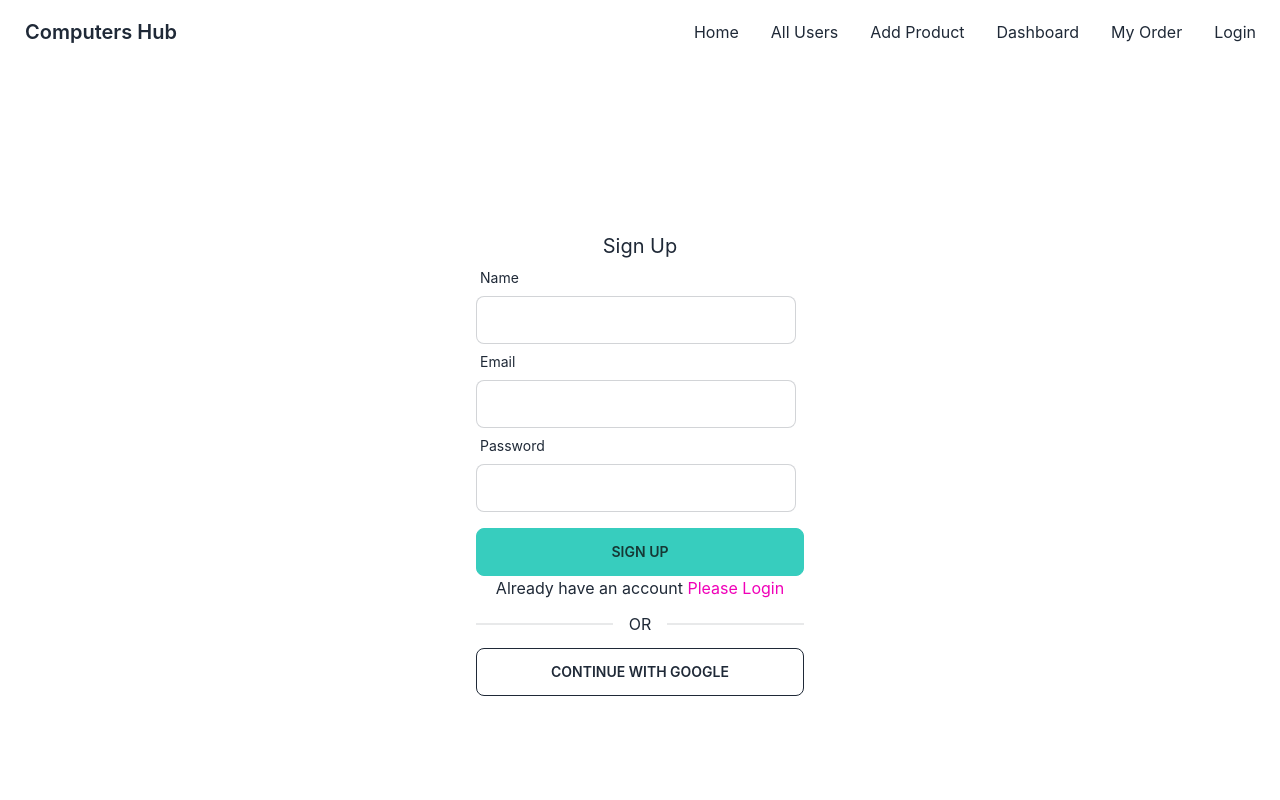
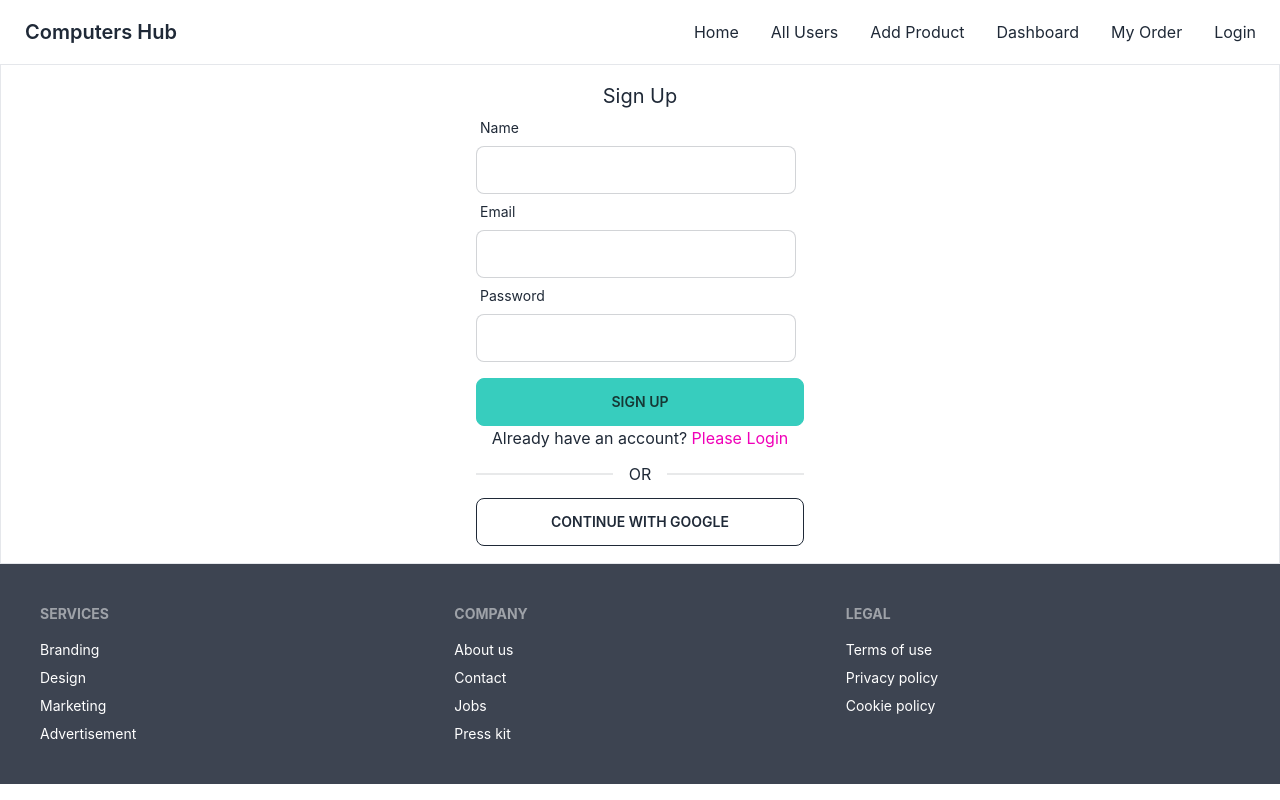
Before and after one commit to abdulhamid331404/computers-hub-client, a React (Create React App) app: page /signup in a window 1280 px wide. Shown: the top 800 px of the page. Built offline with nearby package versions, Linux system fonts and the light colour scheme.

Commit message:
update login form

```diff
--- a/src/Pages/Home/Login/Login.js
+++ b/src/Pages/Home/Login/Login.js
@@ -8,7 +8,7 @@ const Login = () => {
     const [loginError, setLoginError] = useState('');
 
     return (
-        <div className='h-[800px] flex justify-center items-center shadow-2xl bg-base-100'>
+        <div className='h-[500px] flex justify-center items-center shadow-2xl bg-base-100'>
             <div className='w-96 p-7'>
                 <h2 className='text-xl text-center'>Login</h2>
                 <form onSubmit={handleSubmit('')}>
@@ -37,7 +37,7 @@ const Login = () => {
                         {loginError && <p className='text-red-600'>{loginError}</p>}
                     </div>
                 </form>
-                <p>New to Doctors Portal <Link className='text-secondary' to="/signup">Create new Account</Link></p>
+                <p>Don’t have a account?<Link className='text-secondary' to="/signup"> Register now</Link></p>
                 <div className="divider">OR</div>
                 <button className='btn btn-outline w-full'>CONTINUE WITH GOOGLE</button>
             </div>
--- a/src/Pages/Home/SignUP/SignUp.js
+++ b/src/Pages/Home/SignUP/SignUp.js
@@ -9,7 +9,7 @@ const SignUp = () => {
 
 
     return (
-        <div className='h-[800px] flex justify-center items-center'>
+        <div className='h-[500px] border flex justify-center items-center'>
         <div className='w-96 p-7'>
             <h2 className='text-xl text-center'>Sign Up</h2>
             <form onSubmit={handleSubmit('handleSignUp')}>
@@ -39,7 +39,7 @@ const SignUp = () => {
                 <input className='btn btn-accent w-full mt-4' value="Sign Up" type="submit" />
                 {signUpError && <p className='text-red-600'>{signUpError}</p>}
             </form>
-            <p>Already have an account <Link className='text-secondary' to="/login">Please Login</Link></p>
+            <p>Already have an account? <Link className='text-secondary' to="/login">Please Login</Link></p>
             <div className="divider">OR</div>
             <button className='btn btn-outline w-full'>CONTINUE WITH GOOGLE</button>
 
```
